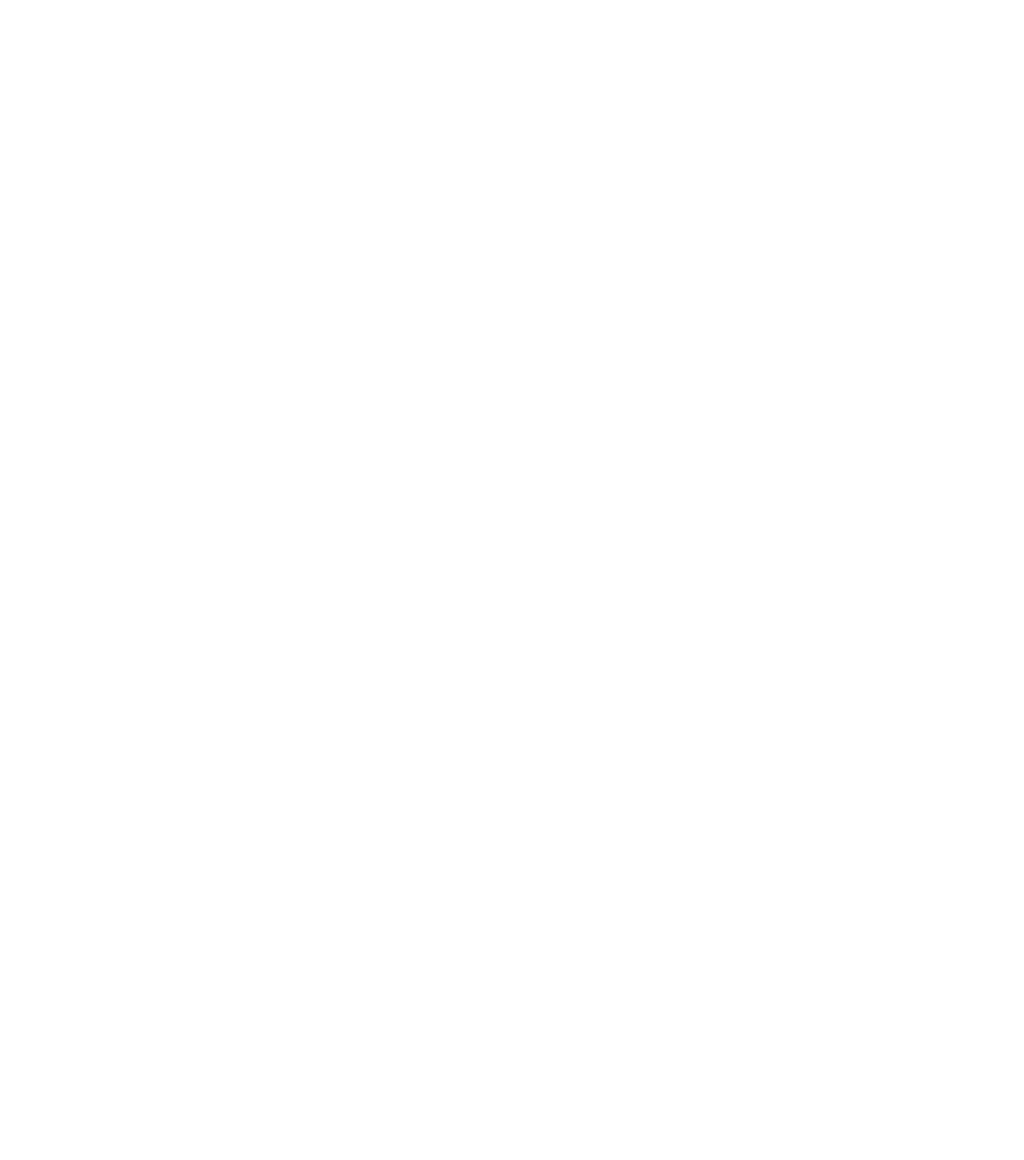
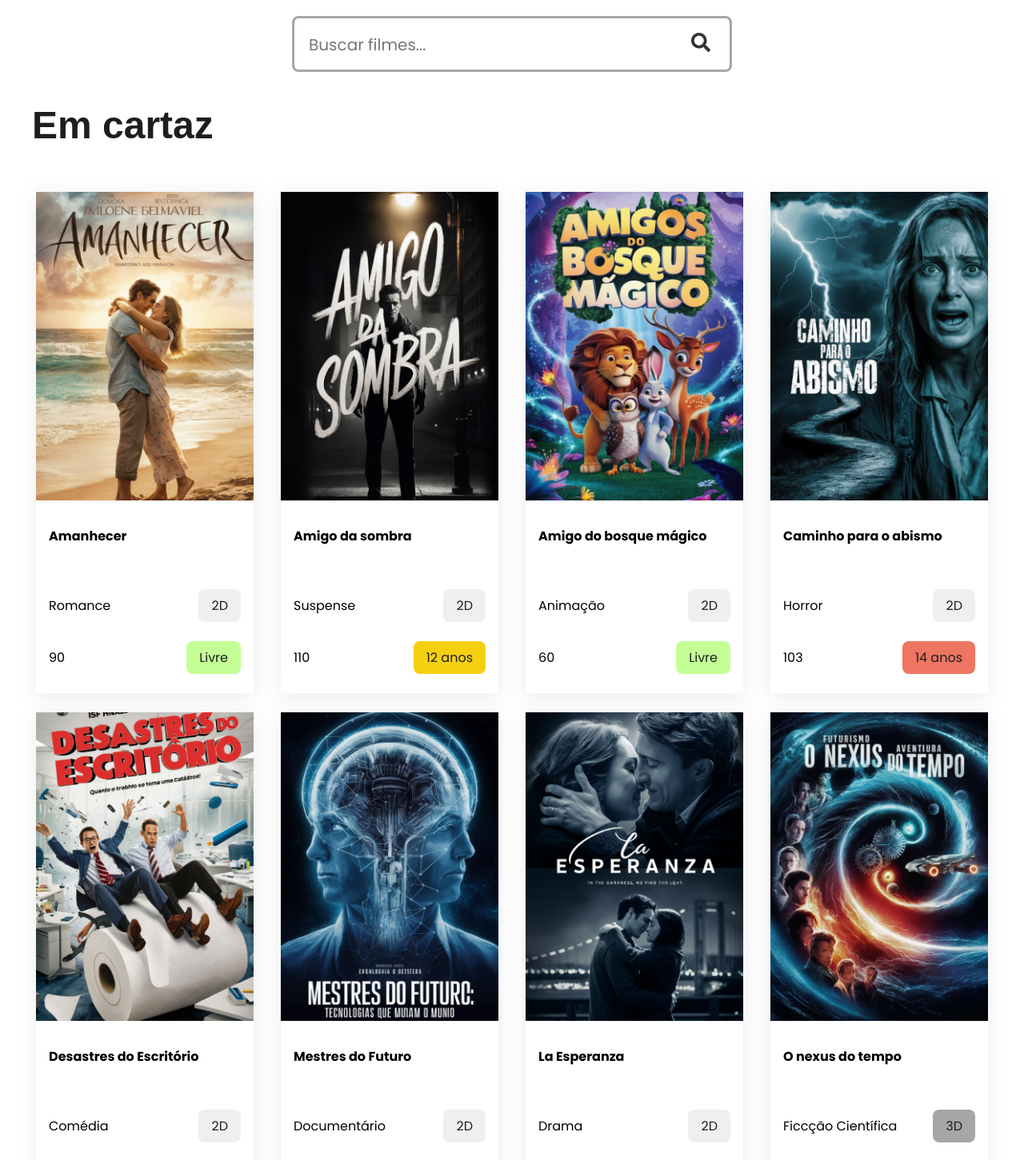
Before and after one commit to NeiltonSeguins/4472-react-ts, a React (Vite) app: page / in a window 1280 px wide. Shown: the part 600-2051 px from the top of the page at 80% size. Before the commit the page ends 800 px from the top, so only its background shows below. Built offline with nearby package versions, Linux system fonts and the light colour scheme; a web font is replaced by a local one.

Commit message:
Vídeo 3.5 - Exibindo os filmes na aplicação

```diff
--- a/src/App.tsx
+++ b/src/App.tsx
@@ -1,11 +1,13 @@
 import Banner from "./components/Banner";
 import Header from "./components/Header";
+import MovieSection from "./components/MovieSection";
 
 function App() {
   return (
     <>
       <Header />
       <Banner src="./banner.png" alt="Banner" />;
+      <MovieSection />
     </>
   );
 }
--- /dev/null
+++ b/src/components/MovieSection/MovieSection.module.css
@@ -0,0 +1,14 @@
+.container {
+  display: flex;
+  flex-direction: column;
+  align-items: center;
+  margin: var(--margin-xl) 0;
+  max-width: 1200px;
+}
+
+.titulo {
+  color: var(--preto);
+  font-family: var(--fonte-titulo);
+  font-size: var(--font-size-xl);
+  align-self: flex-start;
+}
--- /dev/null
+++ b/src/components/MovieSection/index.tsx
@@ -0,0 +1,110 @@
+import React from "react";
+import styles from "./MovieSection.module.css";
+import Fieldset from "../Fieldset";
+import InputText from "../InputText";
+import Button from "../Button";
+import { FaSearch } from "react-icons/fa";
+import MovieList from "../MovieList";
+import { Movie } from "../../types";
+
+const movies: Movie[] = [
+  {
+    id: 1,
+    src: "/capas_de_filmes/amanhecer.png",
+    alt: "Imagem do filme Amanhecer",
+    titulo: "Amanhecer",
+    categoria: "2D",
+    censura: "Livre",
+    genero: "Romance",
+    duracao: 90,
+  },
+  {
+    id: 2,
+    src: "/capas_de_filmes/amigo_da_sombra.png",
+    alt: "Imagem do filme Amigo da sombra",
+    titulo: "Amigo da sombra",
+    categoria: "2D",
+    censura: "12 anos",
+    genero: "Suspense",
+    duracao: 110,
+  },
+  {
+    id: 3,
+    src: "/capas_de_filmes/amigos_do_bosque_magico.png",
+    alt: "Imagem do filme Amigo do bosque mágico",
+    titulo: "Amigo do bosque mágico",
+    categoria: "2D",
+    censura: "Livre",
+    genero: "Animação",
+    duracao: 60,
+  },
+  {
+    id: 4,
+    src: "/capas_de_filmes/caminho_para_o_abismo.png",
+    alt: "Imagem do filme Caminho para o abismo",
+    titulo: "Caminho para o abismo",
+    categoria: "2D",
+    censura: "14 anos",
+    genero: "Horror",
+    duracao: 103,
+  },
+  {
+    id: 5,
+    src: "/capas_de_filmes/desastres_do_escritorio.png",
+    alt: "Imagem do filme Desastres do Escritório",
+    titulo: "Desastres do Escritório",
+    categoria: "2D",
+    censura: "Livre",
+    genero: "Comédia",
+    duracao: 85,
+  },
+  {
+    id: 6,
+    src: "/capas_de_filmes/mestres_do_futuro.png",
+    alt: "Imagem do filme Mestres do Futuro",
+    titulo: "Mestres do Futuro",
+    categoria: "2D",
+    censura: "Livre",
+    genero: "Documentário",
+    duracao: 120,
+  },
+  {
+    id: 7,
+    src: "/capas_de_filmes/la_Esperanza.png",
+    alt: "Imagem do filme La Esperanza",
+    titulo: "La Esperanza",
+    categoria: "2D",
+    censura: "12 anos",
+    genero: "Drama",
+    duracao: 98,
+  },
+  {
+    id: 8,
+    src: "/capas_de_filmes/o_nexus_do_tempo.png",
+    alt: "Imagem do filme O nexus do tempo",
+    titulo: "O nexus do tempo",
+    categoria: "3D",
+    censura: "10 anos",
+    genero: "Ficcção Científica",
+    duracao: 105,
+  },
+];
+
+const MovieSection = () => {
+  return (
+    <main>
+      <section className={styles.container}>
+        <Fieldset variant="secondary">
+          <InputText placeholder="Buscar filmes..." />
+          <Button variant="icon">
+            <FaSearch />
+          </Button>
+        </Fieldset>
+        <h1 className={styles.titulo}>Em cartaz</h1>
+        <MovieList movies={movies} />
+      </section>
+    </main>
+  );
+};
+
+export default MovieSection;
```
